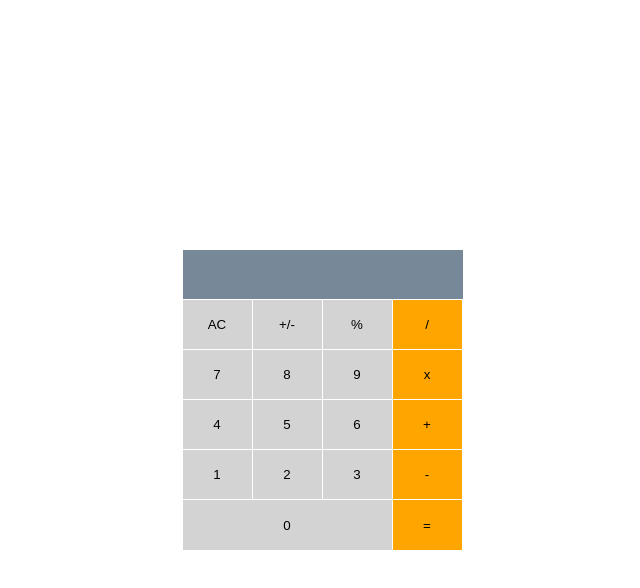
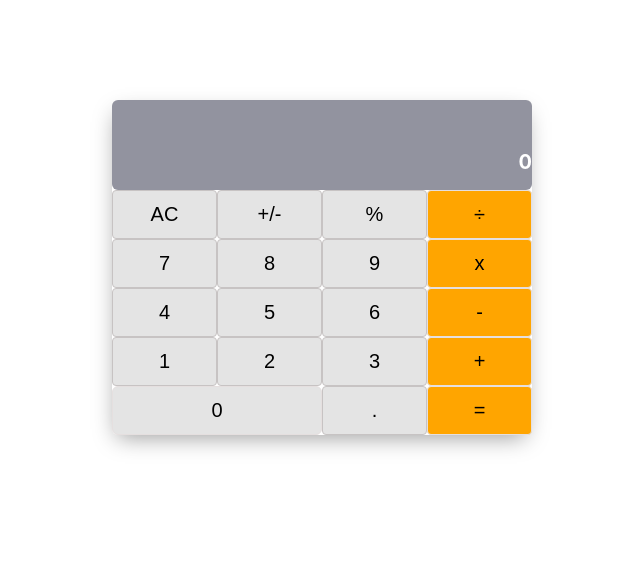
Before and after one commit to PrinceBadru/math-magicians, a React (Create React App) app: page / in a window 1280 px wide. Shown: the top 588 px of the page, without its empty margins (318-958 px from the left). Built offline with nearby package versions, Linux system fonts and the light colour scheme.

Commit message:
fix division

```diff
--- a/src/App.css
+++ b/src/App.css
@@ -1,65 +1,71 @@
 * {
+  padding: 0;
   margin: 0;
-  padding: 0;
-  box-sizing: border-box;
+}
+
+body {
+  display: flex;
+  text-align: center;
+  justify-content: center;
 }
 
 .container {
-  display: flex;
-  justify-content: center;
-  align-items: center;
-  height: 100vh;
+  width: 420px;
+  margin: 100px auto;
+  box-shadow: -1px 8px 22px -6px rgba(0, 0, 0, 0.4);
+  border-radius: 6px;
 }
 
-.section {
-  display: grid;
-  grid-template-columns: repeat(4, 70px);
-  grid-template-rows: repeat(5, 50px);
+.numInput {
+  height: 40px;
+  font-size: 20px;
+  font-weight: 700;
+  text-align: right;
+  color: white;
+  background-color: #92939f;
+  border-radius: 6px;
+  border: none;
+  outline: none;
+  padding: 50px 0 0 11px;
+  justify-content: space-around;
 }
 
-.items {
-  margin: 0.5px;
+.rows-contanier {
   display: flex;
-  justify-content: center;
-  align-items: center;
+  flex-direction: column;
 }
 
-.results {
-  grid-column-start: 1;
-  grid-column-end: 5;
-  width: 100%;
-  display: flex;
-  justify-content: flex-end;
-  align-items: center;
-  padding: 5px;
-  margin: 0.5px;
-  color: white;
-  height: auto;
+.num-buttons {
+  font-size: 20px;
+  padding: 12px;
+  border: 1px solid rgb(199, 195, 195);
+  border-radius: 4px;
+  width: 25%;
+  cursor: pointer;
+  background-color: #e4e4e4;
 }
 
-.item17 {
-  grid-column-start: 1;
-  grid-column-end: 4;
-  height: 50px;
+.sign-btn {
+  font-size: 20px;
+  padding: 12px;
+  border: 1px solid rgb(229, 223, 223);
+  border-radius: 4px;
+  width: 25%;
+  background-color: orange;
+  cursor: pointer;
 }
 
-.gray-bg {
-  background-color: lightslategray;
+.num-zero {
+  font-size: 20px;
+  padding: 12px;
+  border: 1px solid rgb(229, 223, 223);
+  border-radius: 6px;
+  width: 50%;
+  cursor: pointer;
+  background-color: #e4e4e4;
 }
 
-.golden-bg {
-  background-color: orange;
+/* hover-part */
+button:hover {
+  border: 0.4px solid orange;
 }
-
-.norm-bg {
-  background-color: lightgray;
-}
-
-button {
-  border: none;
-  outline: none;
-}
-
-.flexed-items {
-  margin: 0.6px;
-}
--- a/src/App.js
+++ b/src/App.js
@@ -1,19 +1,12 @@
-import React, { useState } from 'react';
+import './App.css';
 import Calculator from './components/Calculator';
-import calculate from './logic/calculate';
-import './App.css';
 
 function App() {
-  const [state, setState] = useState({
-    total: 0,
-    next: null,
-    operation: null,
-  });
-
-  const handleClick = (buttonName) => {
-    setState(calculate(state, buttonName));
-  };
-  return <Calculator onClick={handleClick} state={state} />;
+  return (
+    <div className="App">
+      <Calculator />
+    </div>
+  );
 }
 
 export default App;
--- a/src/components/Calculator.js
+++ b/src/components/Calculator.js
@@ -1,148 +1,95 @@
-import PropTypes from 'prop-types';
+import React, { useState } from 'react';
+import InputNumber from './Input';
 import calculate from '../logic/calculate';
 
-const Calculator = ({ onClick, state }) => (
+const CalculatorData = {
+  total: null,
+  next: null,
+  operation: null,
+};
+
+const Calculator = () => {
+  const [numbers, setNumbers] = useState(CalculatorData);
+
+  const ClickEventHandlers = (event) => {
+    setNumbers(calculate(numbers, event));
+  };
+  return (
+    <>
       <div className="container">
-    <section className="section">
-      <div className="results gray-bg flex-container">
-        <div className="flexed-items">{state.total || null}</div>
-        <div className="flexed-items">{state.operation}</div>
-        <div className="flexed-items">{state.next}</div>
-      </div>
-
-      <button
-        type="button"
-        className="items item1 norm-bg"
-        onClick={() => onClick('AC')}
-      >
+        <InputNumber className="numInput" value={numbers.next || numbers.operation || numbers.total || '0'} />
+        <div className="rows-contanier">
+          <div className="horizontal-rows">
+            <button className="num-buttons" type="button" onClick={() => ClickEventHandlers('AC')}>
               AC
             </button>
-      <button
-        type="button"
-        className="items item2 norm-bg"
-        onClick={() => onClick('+/-')}
-      >
+            <button className="num-buttons" type="button" onClick={() => ClickEventHandlers('+/-')}>
               +/-
             </button>
-      <button
-        type="button"
-        className="items item3 norm-bg"
-        onClick={() => onClick('%')}
-      >
+            <button className="num-buttons" type="button" onClick={() => ClickEventHandlers('%')}>
               %
             </button>
-      <button
-        type="button"
-        className="items item4 golden-bg"
-        onClick={() => onClick('/')}
-      >
-        /
+            <button className="sign-btn" type="button" onClick={() => ClickEventHandlers('÷')}>
+              ÷
             </button>
-      <button
-        type="button"
-        className="items item5 norm-bg"
-        onClick={() => onClick('7')}
-      >
+          </div>
+          <div className="horizontal-rows">
+            <button className="num-buttons" type="button" onClick={() => ClickEventHandlers('7')}>
               7
             </button>
-      <button
-        type="button"
-        className="items item6 norm-bg"
-        onClick={() => onClick('8')}
-      >
+            <button className="num-buttons" type="button" onClick={() => ClickEventHandlers('8')}>
               8
             </button>
-      <button
-        type="button"
-        className="items item7 norm-bg"
-        onClick={() => onClick('9')}
-      >
+            <button className="num-buttons" type="button" onClick={() => ClickEventHandlers('9')}>
               9
             </button>
-      <button
-        type="button"
-        className="items item8 golden-bg"
-        onClick={() => onClick('x')}
-      >
+            <button className="sign-btn" type="button" onClick={() => ClickEventHandlers('x')}>
               x
             </button>
-      <button
-        type="button"
-        className="items item9 norm-bg"
-        onClick={() => onClick('4')}
-      >
+          </div>
+          <div className="horizontal-rows">
+            <button className="num-buttons" type="button" onClick={() => ClickEventHandlers('4')}>
               4
             </button>
-      <button
-        type="button"
-        className="items item10 norm-bg"
-        onClick={() => onClick('5')}
-      >
+            <button className="num-buttons" type="button" onClick={() => ClickEventHandlers('5')}>
               5
             </button>
-      <button
-        type="button"
-        className="items item11 norm-bg"
-        onClick={() => onClick('6')}
-      >
+            <button className="num-buttons" type="button" onClick={() => ClickEventHandlers('6')}>
               6
             </button>
-      <button
-        type="button"
-        className="items item12 golden-bg"
-        onClick={() => onClick('+')}
-      >
+            <button className="sign-btn" type="button" onClick={() => ClickEventHandlers('-')}>
+              -
+            </button>
+          </div>
+          <div className="horizontal-rows">
+            <button className="num-buttons" type="button" onClick={() => ClickEventHandlers('1')}>
+              1
+            </button>
+            <button className="num-buttons" type="button" onClick={() => ClickEventHandlers('2')}>
+              2
+            </button>
+            <button className="num-buttons" type="button" onClick={() => ClickEventHandlers('3')}>
+              3
+            </button>
+            <button className="sign-btn" type="button" onClick={() => ClickEventHandlers('+')}>
               +
             </button>
-      <button
-        type="button"
-        className="items item13 norm-bg"
-        onClick={() => onClick('1')}
-      >
-        1
-      </button>
-      <button
-        type="button"
-        className="items item14 norm-bg"
-        onClick={() => onClick('2')}
-      >
-        2
-      </button>
-      <button
-        type="button"
-        className="items item15 norm-bg"
-        onClick={() => onClick('3')}
-      >
-        3
-      </button>
-      <button
-        type="button"
-        className="items item16 golden-bg"
-        onClick={() => onClick('-')}
-      >
-        -
-      </button>
-      <button
-        type="button"
-        className="items item17 norm-bg"
-        onClick={() => onClick('0')}
-      >
+          </div>
+          <div className="horizontal-rows">
+            <button className="num-zero" type="button" onClick={() => ClickEventHandlers('0')}>
               0
             </button>
-      <button
-        type="button"
-        className="items item18 golden-bg"
-        onClick={() => onClick('=')}
-      >
+            <button className="num-buttons" type="button" onClick={() => ClickEventHandlers('.')}>
+              .
+            </button>
+            <button className="sign-btn" type="button" onClick={() => ClickEventHandlers('=')}>
               =
             </button>
-    </section>
           </div>
+        </div>
+      </div>
+    </>
   );
+};
 
 export default Calculator;
-
-Calculator.propTypes = {
-  onClick: PropTypes.func.isRequired,
-  state: PropTypes.string.isRequired,
-};
--- /dev/null
+++ b/src/components/Input.js
@@ -0,0 +1,13 @@
+import React from 'react';
+import PropTypes from 'prop-types';
+
+const InputNumber = ({ className, value }) => (
+  <div className={className}>{value}</div>
+);
+
+InputNumber.propTypes = {
+  className: PropTypes.string.isRequired,
+  value: PropTypes.string.isRequired,
+};
+
+export default InputNumber;
```
Also changed, not shown: src/components/Answers.js (deleted, +0 -13 lines). Lines whose indentation alone changed are shown as unchanged.
